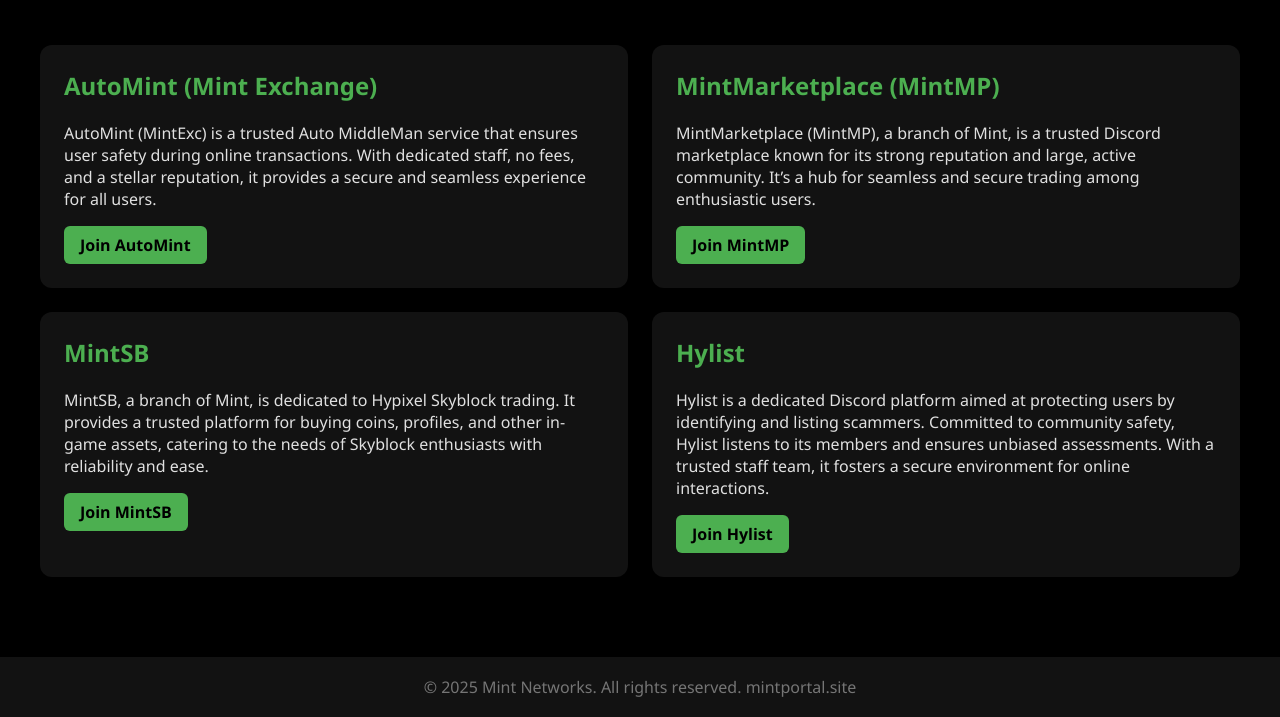
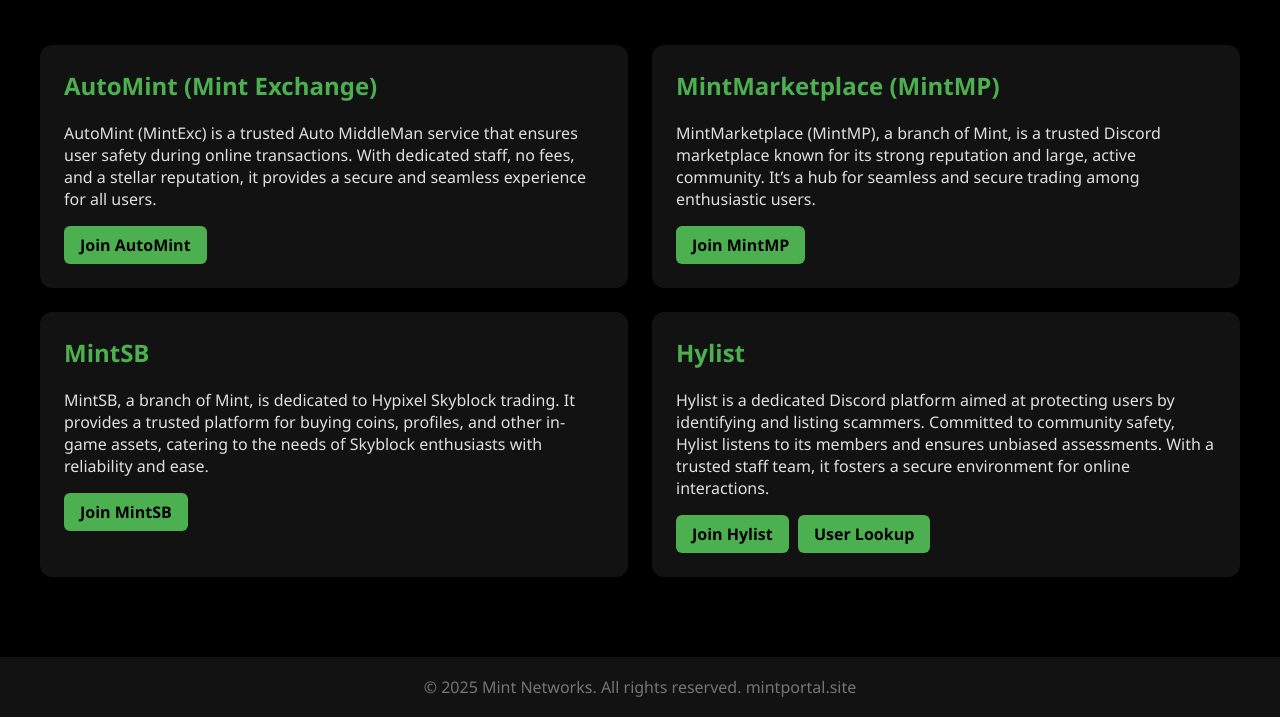
Before and after one commit to istg-dev/mintportal, a plain HTML site: page index.html in a window 1280 px wide. Shown: the part 116-833 px from the top of the page. Drawn offline with Linux system fonts and the light colour scheme.

Commit message:
Update index.html

```diff
--- a/index.html
+++ b/index.html
@@ -104,7 +104,7 @@
         <div class="card">
             <h2>Hylist</h2>
             <p>Hylist is a dedicated Discord platform aimed at protecting users by identifying and listing scammers. Committed to community safety, Hylist listens to its members and ensures unbiased assessments. With a trusted staff team, it fosters a secure environment for online interactions.</p>
-            <a href="https://discord.gg/hylist" target="_blank">Join Hylist</a>
+            <a href="https://discord.gg/hylist" target="_blank">Join Hylist</a> <a href="https://hylist.xyz" target="_blank" style="margin-left: 5px;">User Lookup</a>
         </div>
     </div>
     <footer>
```
